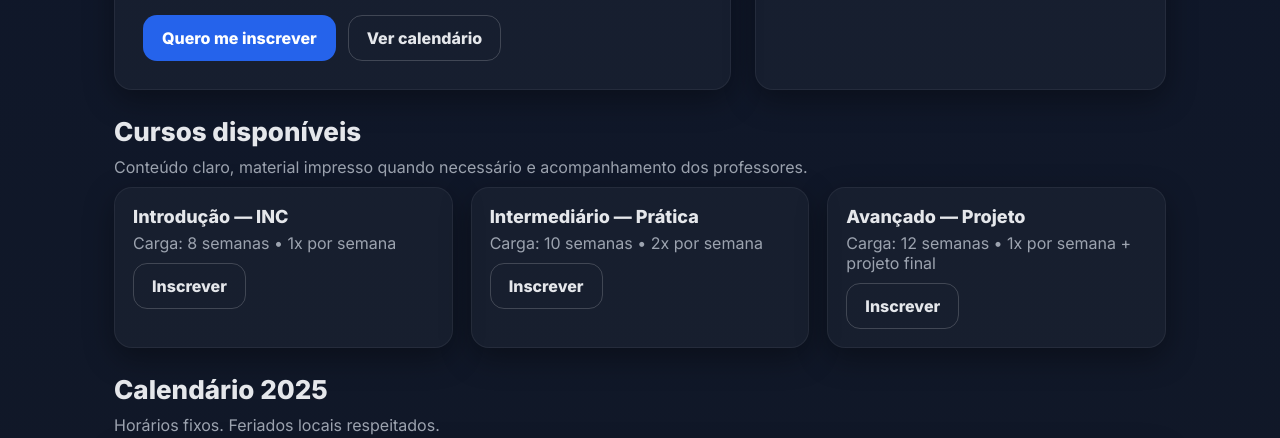
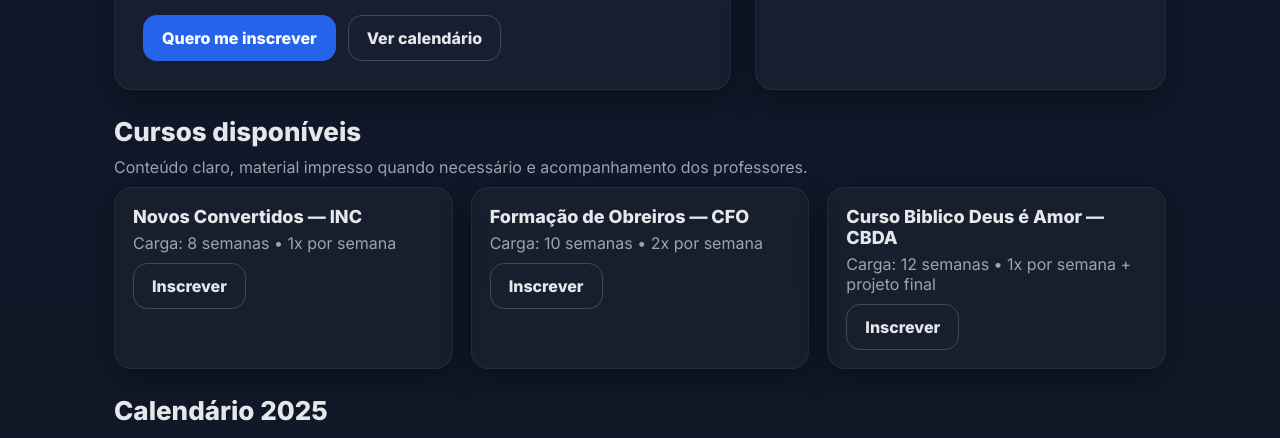
Before and after one commit to marciodesk/ipdaam.com.br, a plain HTML site: page index.html in a window 1280 px wide. Shown: the part 319-757 px from the top of the page. Drawn offline with Linux system fonts and the light colour scheme.

Commit message:
alteração feita no site

```diff
--- a/index.html
+++ b/index.html
@@ -107,17 +107,17 @@
       <p>Conteúdo claro, material impresso quando necessário e acompanhamento dos professores.</p>
       <div class="grid cols-3">
         <div class="card item">
-          <h3>Introdução — INC</h3>
+          <h3>Novos Convertidos — INC</h3>
           <p>Carga: 8 semanas • 1x por semana</p>
           <footer><a class="btn secondary" href="#inscricao">Inscrever</a></footer>
         </div>
         <div class="card item">
-          <h3>Intermediário — Prática</h3>
+          <h3>Formação de Obreiros — CFO</h3>
           <p>Carga: 10 semanas • 2x por semana</p>
           <footer><a class="btn secondary" href="#inscricao">Inscrever</a></footer>
         </div>
         <div class="card item">
-          <h3>Avançado — Projeto</h3>
+          <h3>Curso Biblico Deus é Amor — CBDA</h3>
           <p>Carga: 12 semanas • 1x por semana + projeto final</p>
           <footer><a class="btn secondary" href="#inscricao">Inscrever</a></footer>
         </div>
```
